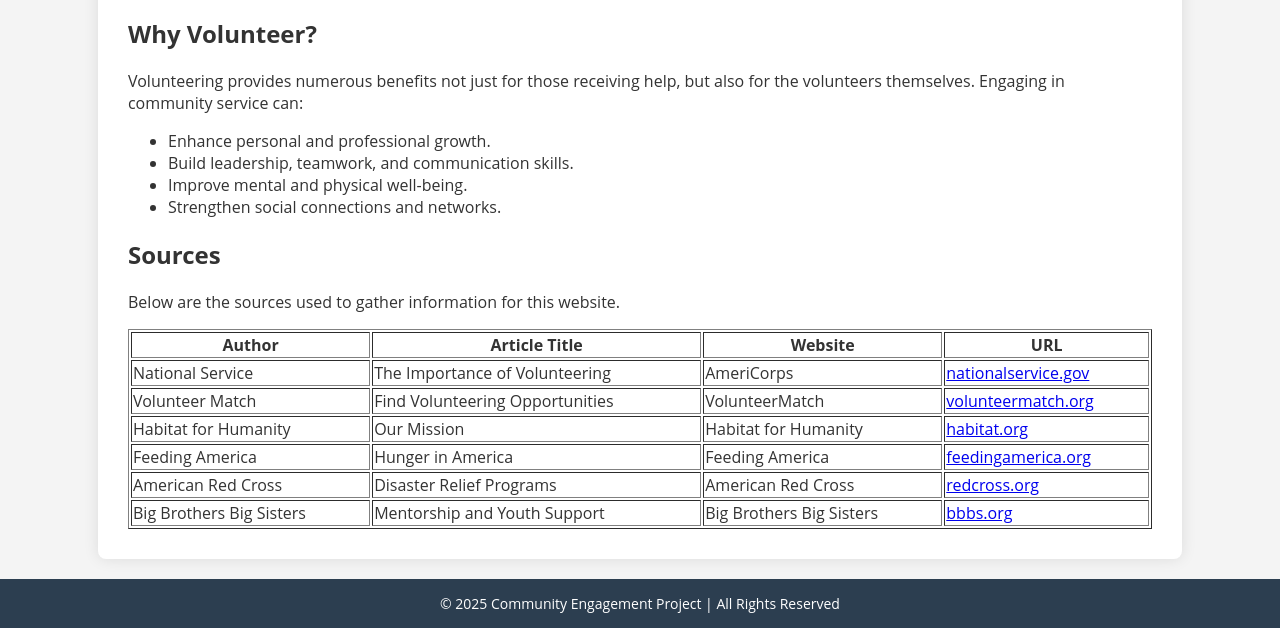
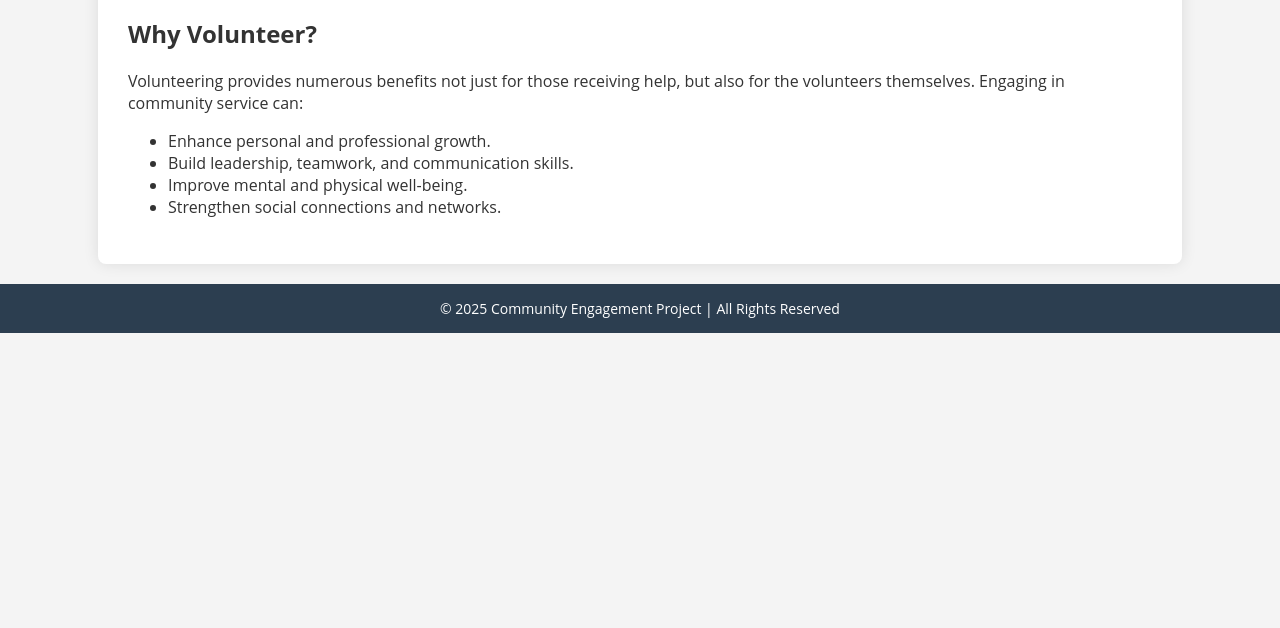
Before and after one commit to Nsmith-PVCC/Nsmith-PVCC.github.io, a plain HTML site: page Civic_Engagement_Project.html in a window 1280 px wide. Shown: the part 359-987 px from the top of the page. After the commit the page ends 800 px from the top, so only its background shows below. Drawn offline with Linux system fonts and the light colour scheme.

Commit message:
Update Civic_Engagement_Project.html

```diff
--- a/Civic_Engagement_Project.html
+++ b/Civic_Engagement_Project.html
@@ -77,54 +77,6 @@
             <li>Improve mental and physical well-being.</li>
             <li>Strengthen social connections and networks.</li>
         </ul>
-
-        <h2>Sources</h2>
-        <p>Below are the sources used to gather information for this website.</p>
-
-        <table border="1" width="100%">
-            <tr>
-                <th>Author</th>
-                <th>Article Title</th>
-                <th>Website</th>
-                <th>URL</th>
-            </tr>
-            <tr>
-                <td>National Service</td>
-                <td>The Importance of Volunteering</td>
-                <td>AmeriCorps</td>
-                <td><a href="https://www.nationalservice.gov" target="_blank">nationalservice.gov</a></td>
-            </tr>
-            <tr>
-                <td>Volunteer Match</td>
-                <td>Find Volunteering Opportunities</td>
-                <td>VolunteerMatch</td>
-                <td><a href="https://www.volunteermatch.org" target="_blank">volunteermatch.org</a></td>
-            </tr>
-            <tr>
-                <td>Habitat for Humanity</td>
-                <td>Our Mission</td>
-                <td>Habitat for Humanity</td>
-                <td><a href="https://www.habitat.org" target="_blank">habitat.org</a></td>
-            </tr>
-            <tr>
-                <td>Feeding America</td>
-                <td>Hunger in America</td>
-                <td>Feeding America</td>
-                <td><a href="https://www.feedingamerica.org" target="_blank">feedingamerica.org</a></td>
-            </tr>
-            <tr>
-                <td>American Red Cross</td>
-                <td>Disaster Relief Programs</td>
-                <td>American Red Cross</td>
-                <td><a href="https://www.redcross.org" target="_blank">redcross.org</a></td>
-            </tr>
-            <tr>
-                <td>Big Brothers Big Sisters</td>
-                <td>Mentorship and Youth Support</td>
-                <td>Big Brothers Big Sisters</td>
-                <td><a href="https://www.bbbs.org" target="_blank">bbbs.org</a></td>
-            </tr>
-        </table>
     </div>
     <footer>
         &copy; 2025 Community Engagement Project | All Rights Reserved
```
